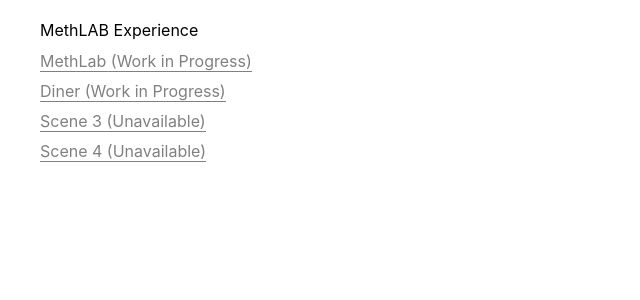
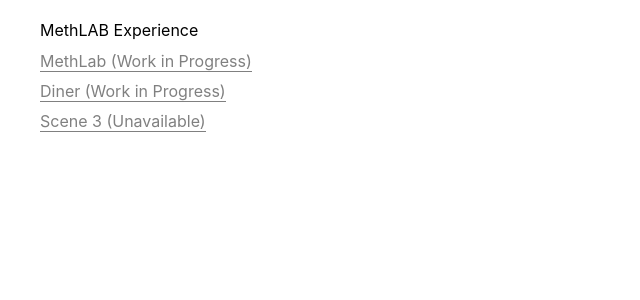
Before and after one commit to gv-sh/methlab-3js, a Next.js app: page / in a window 1280 px wide. Shown: the top 300 px of the page, without its empty margins (0-640 px from the left). Built offline with nearby package versions, Linux system fonts and the light colour scheme.

Commit message:
non-required

```diff
--- a/pages/index.js
+++ b/pages/index.js
@@ -17,7 +17,6 @@ export default function Home() {
                     <li><a className={styles.link} href="/scene1">{ config.scenes[0].name } (Work in Progress)</a></li>
                     <li><a className={styles.link} href="/scene2">{ config.scenes[1].name } (Work in Progress)</a></li>
                     <li><a className={styles.link} href="/scene3">Scene 3 (Unavailable)</a></li>
-                    <li><a className={styles.link} href="/scene4">Scene 4 (Unavailable)</a></li>
                 </ul>
             </main>
         </div>
```
